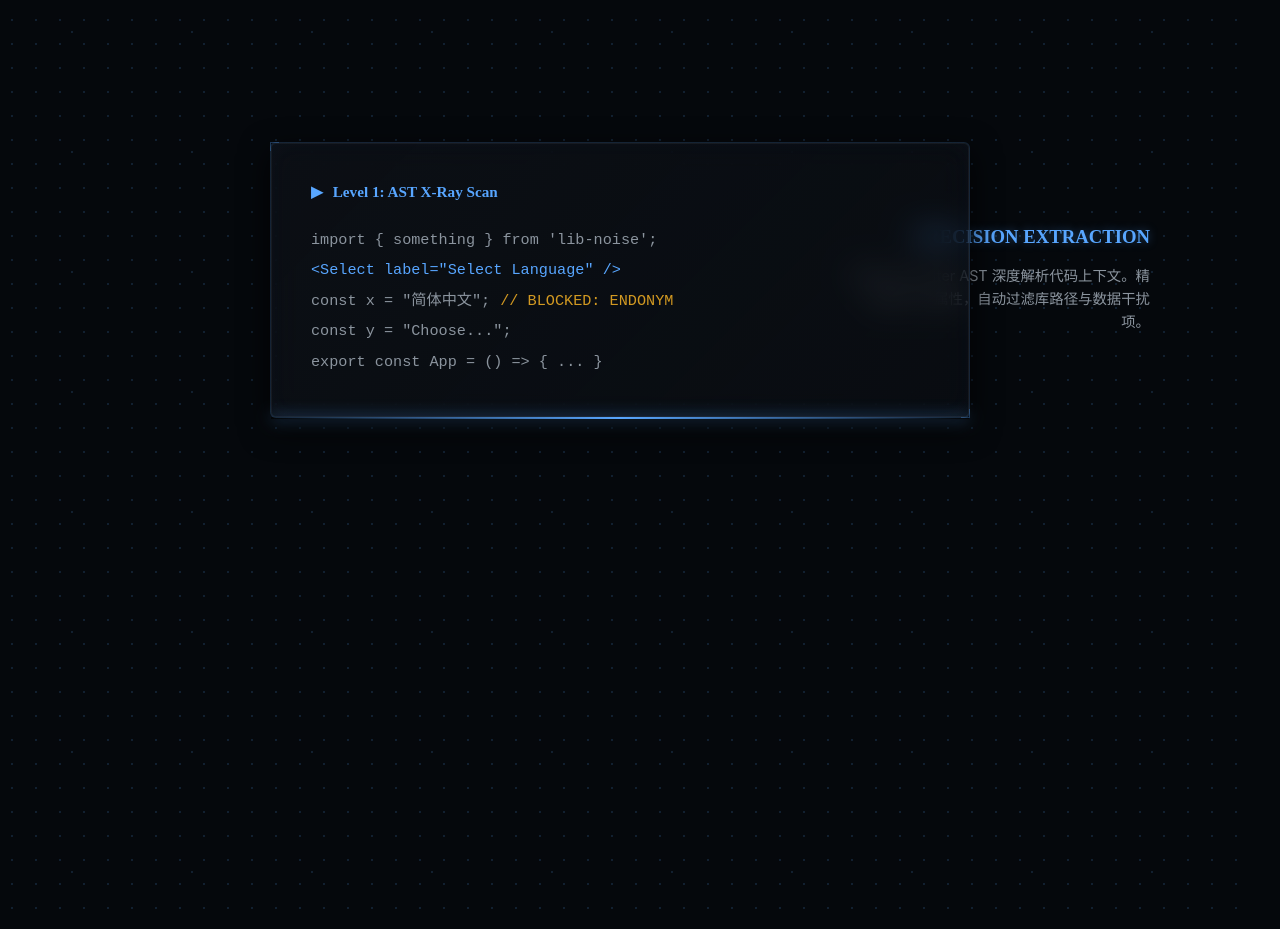
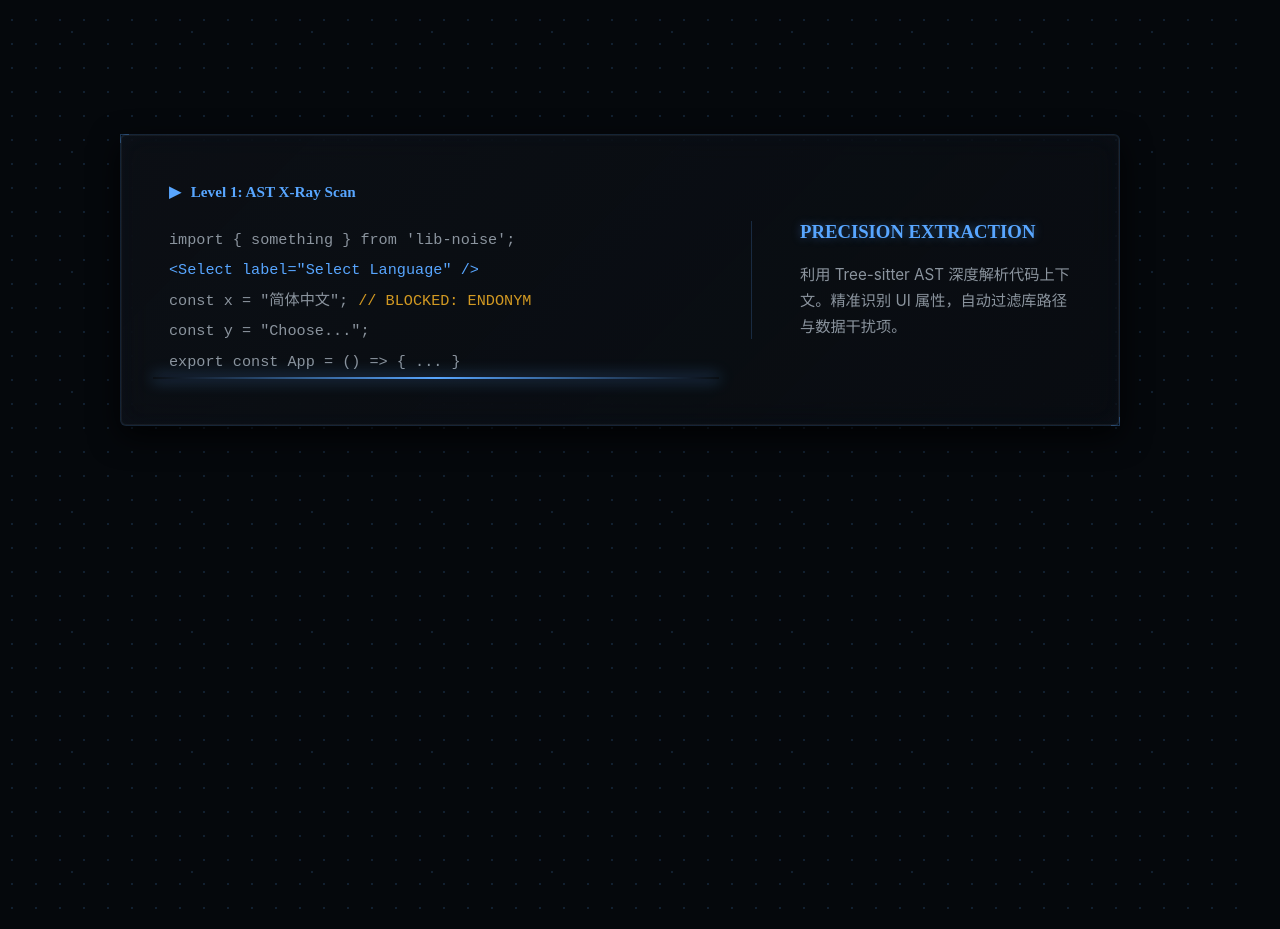
Before and after one commit to Shirolin/i18n-agent-skill, a React (Vite) app: page / in a window 1280 px wide. Shown: the part 1120-2049 px from the top of the page. Built offline with nearby package versions, Linux system fonts and the light colour scheme.

Commit message:
style(site): 将 ScannerStation 说明文本移入主面板并实现左右并排布局

```diff
--- a/src/components/ScannerStation.tsx
+++ b/src/components/ScannerStation.tsx
@@ -26,21 +26,25 @@ const ScannerStation = ({ scrollProgress }: Props) => {
       }}
     >
       {/* 限制最大宽度的响应式容器 */}
-      <div style={{ position: 'relative', width: '100%', maxWidth: '1100px', display: 'flex', justifyContent: 'center' }}>
+      <div style={{ position: 'relative', width: '100%', maxWidth: '1000px', display: 'flex', justifyContent: 'center' }}>
 
-        {/* 代码面板 - 绝对居中 */}
+        {/* 综合面板 - 内部左右分布 */}
         <div className="hud-panel" style={{
           width: '100%',
-          maxWidth: '700px',
-          padding: '2.5rem',
+          display: 'flex',
+          alignItems: 'center',
+          gap: '3rem',
+          padding: '3rem',
           zIndex: 2
         }}>
+          {/* 左侧：代码面板 */}
+          <div style={{ flex: 1, position: 'relative' }}>
             {/* 激光扫描线 - 现在平滑移动 */}
             <motion.div
               style={{
                 position: 'absolute',
-              left: 0,
-              right: 0,
+                left: '-1rem',
+                right: '-1rem',
                 height: '2px',
                 background: 'linear-gradient(90deg, transparent, var(--primary), transparent)',
                 boxShadow: '0 0 15px var(--primary)',
@@ -54,7 +58,7 @@ const ScannerStation = ({ scrollProgress }: Props) => {
                 <span style={{ marginRight: '10px' }}>▶</span>
                 Level 1: AST X-Ray Scan
               </div>
-            <pre style={{ lineHeight: '2' }}>
+              <pre style={{ lineHeight: '2', margin: 0 }}>
                 {`import { something } from 'lib-noise';`} <br/>
 
                 <motion.span style={{ color: highlightColor }}>
@@ -72,20 +76,18 @@ const ScannerStation = ({ scrollProgress }: Props) => {
             </div>
           </div>
 
-        {/* 说明文字 - 限制在容器内靠右浮动 */}
+          {/* 右侧：说明文字 */}
           <div style={{
-          position: 'absolute',
-          right: '20px',
-          top: '50%',
-          transform: 'translateY(-50%)',
-          textAlign: 'right',
-          maxWidth: '300px',
-          zIndex: 1
+            flex: '0 0 320px',
+            textAlign: 'left',
+            paddingLeft: '3rem',
+            borderLeft: '1px solid var(--line-color)'
           }}>
             <h3 style={{ color: 'var(--primary)', fontFamily: 'Technical', textShadow: '0 0 10px var(--primary-glow)' }}>PRECISION EXTRACTION</h3>
-          <p style={{ fontSize: '0.9rem', color: 'var(--text-muted)', marginTop: '1rem', lineHeight: '1.6' }}>
+            <p style={{ fontSize: '0.95rem', color: 'var(--text-muted)', marginTop: '1.2rem', lineHeight: '1.7' }}>
               利用 Tree-sitter AST 深度解析代码上下文。精准识别 UI 属性，自动过滤库路径与数据干扰项。
             </p>
+          </div>
         </div>
 
       </div>
```
Lines whose indentation alone changed are shown as unchanged.
